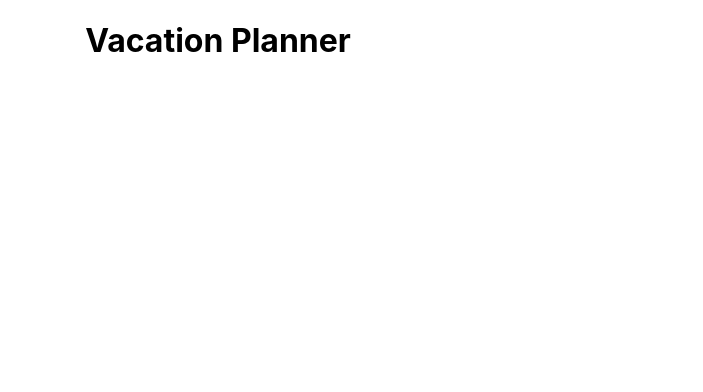
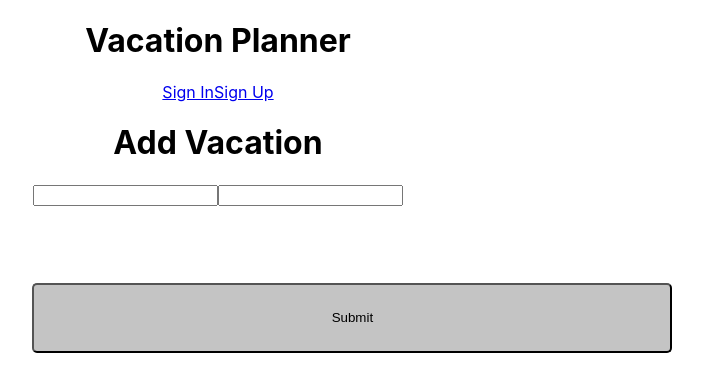
Before and after one commit to Vacation-Planner-Build-Week/Front-end, a React (Create React App) app in the folder vacation-planner/: page /addvacation in a window 1280 px wide. Shown: the top 392 px of the page, without its empty margins (422-1125 px from the left). Built offline with nearby package versions, Linux system fonts and the light colour scheme.

Commit message:
adding the app, login, and utilities worked on yesterday

```diff
--- a/vacation-planner/package.json
+++ b/vacation-planner/package.json
@@ -6,6 +6,7 @@
     "@testing-library/jest-dom": "^4.2.4",
     "@testing-library/react": "^9.3.2",
     "@testing-library/user-event": "^7.1.2",
+    "axios": "^0.19.2",
     "react": "^16.12.0",
     "react-dom": "^16.12.0",
     "react-router-dom": "^5.1.2",
--- a/vacation-planner/src/App.js
+++ b/vacation-planner/src/App.js
@@ -1,21 +1,108 @@
-import React from 'react';
+// Dependencies
+import React, { useState, useEffect } from 'react';
+import { Route, Link } from "react-router-dom";
+import { axiosWithAuth } from "./Components/Utilities/AxiosWithAuth";
 import './App.css';
-import {Route} from 'react-router-dom'
-import LogIn from './Components/React1/LogIn'
-import Dashboard from './Components/React1/Dashboard'
+
+// Components
+import LogIn from "./Components/React1/LogIn";
+// import Register from "./Components/React1/Register";
+import PrivateRoute from "./Components/Utilities/PrivateRoute";
+import AddVacation from "./Components/React2/AddVacation";
+import Dashboard from "./Components/React1/Dashboard";
 
 function App() {
-  return (
-    <div className="App">
-      <h1>Vacation Planner</h1>
-      <Dashboard />
 
-      <Route path = '/LogIn'>
-        <LogIn />
-      </Route>
+  const [userid, setUserid] = useState(0);
+  const [userdata, setUserdata] = useState([]);
+  const [vacations, setVacations] = useState([]);
 
-    </div>
-  );
+  useEffect(() => {
+    setUserid(localStorage.getItem("userid"));
+    if(localStorage.getItem("token")){
+      axiosWithAuth()
+      .get(`/users/${userid}/vacation`)
+      .then(response => {
+        console.log("Vacation Data: ", response.data)
+        setVacations(response.data);
+      })
+      .catch(error => console.log(error));
+
+      axiosWithAuth()
+      .get(`/users/${userid}/`)
+      .then(response => {
+        console.log("Users Data: ", response.data)
+        setUserdata(response.data);
+      })
+      .catch(error => console.log(error))
+    }
+  }, [userid])
+
+  const signOut = () => {
+    localStorage.removeItem("token");
+    localStorage.removeItem("userid");
+    setUserid(0);
+  };
+
+  if(!userdata) return null
+  else if(userdata){
+
+    return (
+      <div className="App">
+        <h1>Vacation Planner</h1>
+        <nav className="nav">
+          <div className="nav-links">
+            {!localStorage.getItem("token") && <Link to="/login/">Sign In</Link>}
+            {!localStorage.getItem("token") && <Link to="/signup/">Sign Up</Link>}
+            {localStorage.getItem("token") && (<Link to="/dashboard/">Dashboard</Link>)}
+            {localStorage.getItem("token") && (<Link to="/addvacation/">Add Vacation</Link>)}
+            {localStorage.getItem("token") && (<Link to="/login/" onClick={signOut}>Sign Out</Link>)}
+          </div>
+        </nav>
+        <Route
+          exact path="/"
+          render={props => (
+            <LogIn {...props}
+              setUserid={setUserid} />
+            )}
+        />
+        <Route
+          path="/login/"
+          render={props =>
+            <LogIn {...props}
+              setUserid={setUserid} />
+            }
+        />
+        {/* <Route
+          path="/signup/"
+          render={props =>
+            <Register {...props} />
+          }
+        /> */}
+        <Route
+          path="/addvacation/"
+          component={props => (
+            <AddVacation {...props}
+              userid={userid}
+              setUserid={setUserid}
+              setVacations={setVacations} />
+            )}
+        />
+        <PrivateRoute
+          path="/dashboard/"
+          component={props => (
+            <Dashboard {...props}
+              userid={userid}
+              setUserid={setUserid}
+              setVacations={setVacations}
+              vacations={vacations}
+              userdata={userdata}
+              setUserdata={setUserdata} />
+            )}
+        />
+      </div>
+    )
+  }
 }
 
 export default App;
--- a/vacation-planner/src/Components/React1/LogIn.js
+++ b/vacation-planner/src/Components/React1/LogIn.js
@@ -1,54 +1,64 @@
 import React, {useState} from "react";
+import { axiosWithAuth } from "../Utilities/AxiosWithAuth";
 
 
-const LogIn = () => {
+const LogIn = (props) => {
 
 //set up the initial state
     const [user, setUser] = useState({
-        login:"",
-        password: ""
+        user_name:"",
+        user_password: ""
     })
 
 //onChange handler
     const handleChanges = (e) =>{
-    setUser({[e.target.name]:e.target.value})
+        setUser({
+            ...user,
+            [e.target.name]:e.target.value
+        })
     }
 
 // submitForm
     const submitForm = (e) =>{
-    e.preventDefault();
-    setUser({login:"", password: ""})
+        e.preventDefault();
+        console.log("Submitting", user)
+        axiosWithAuth()
+        .post("https://vacation-planner-2020.herokuapp.com/api/auth/login", user)
+        .then(response => {
+            console.log("Success", response);
+            localStorage.setItem("token", response.data.token)
+            localStorage.setItem("userid", response.data.id)
+            props.setUserid(response.data.id)
+            props.history.push("/dashboard")
+        })
+        .catch(error => console.log(error.response));
 
     }
 
     return (
         <div>
+            <h1>Sign In</h1>
             <form className = "form" onSubmit ={submitForm}>
-
-                <label htmlFor = "login">LogIn</label>
+                <label htmlFor = "login">Username</label>
                 <input class ="input"
-                id = "login"
-                type = "text"
-                name ="login"
-                onChange = {handleChanges}
-                placeholder = "userName"
-                value = {user.user_name}
+                    id="username"
+                    type="text"
+                    name="user_name"
+                    onChange={handleChanges}
+                    placeholder="userName"
+                    value={user.user_name}
                 />
-
-
-                <label htmlFor = "password">Password</label>
-                <input class ="input"
-                id = "password"
-                type ="password"
-                name = "password"
-                onChange = {handleChanges}
-                placeholder = "password"
-                value = {user.user_password}
+                <label htmlFor="password">Password</label>
+                <input class="input"
+                    id="password"
+                    type="password"
+                    name="user_password"
+                    onChange={handleChanges}
+                    placeholder="password"
+                    value={user.user_password}
                 />
                 <button type ="submit">Submit</button>
-
             </form>
-
         </div>
     )
 }
--- /dev/null
+++ b/vacation-planner/src/Components/React2/AddVacation.js
@@ -0,0 +1,72 @@
+import React, { useState } from "react";
+import { axiosWithAuth } from "../Utilities/AxiosWithAuth";
+
+const AddVacation = (props) => {
+    const [ vacation, setVacation ] = useState({
+        vacation_name: "",
+        vacation_description: ""
+    });
+
+    const handleChanges = e => {
+        let value = e.target.value;
+        setVacation({
+            ...vacation,
+            [e.target.name]: value
+        });
+    };
+
+    const handleSubmit = e => {
+        e.preventDefault();
+        console.log(vacation)
+        console.log(props.userid)
+        axiosWithAuth()
+        .post(`/users/${props.userid}/vacations`, vacation)
+        .then(response => {
+            console.log(response)
+            props.history.push("/dashboard/");
+            axiosWithAuth()
+            .get(`users/${props.userid}/vacations`)
+            .then(response => {
+                console.log(response)
+                props.setVacation(response.data)
+            })
+            .catch(error => console.log(error))
+        })
+        .catch(error => {
+            console.log("Data was not returned addVacation.js", error)
+            props.history.push("/dashboard/")
+        })
+        props.setUserid(props.userid)
+
+        setVacation({
+            ...vacation,
+            vacation_name: "",
+            vacation_description: ""
+        });
+    };
+
+    return (
+        <div>
+            <h1>Add Vacation</h1>
+            <form onSubmit={handleSubmit}>
+                <input
+                    name="name"
+                    type="text"
+                    value={vacation.vacation_name}
+                    onChange={handleChanges}
+                    required
+                />
+                <input
+                    name="description"
+                    type="text"
+                    value={vacation.vacation_description}
+                    onChange={handleChanges}
+                    required
+                />
+                <button>Submit</button>
+            </form>
+        </div>
+    );
+};
+
+export default AddVacation;
--- a/vacation-planner/src/Components/Utilities/AxiosWithAuth.js
+++ b/vacation-planner/src/Components/Utilities/AxiosWithAuth.js
@@ -0,0 +1,12 @@
+import axios from "axios";
+
+export const axiosWithAuth = () => {
+  const token = localStorage.getItem("token");
+
+  return axios.create({
+    baseURL: "https://vacation-planner-2020.herokuapp.com/api/",
+    headers: {
+      Authorization: token
+    }
+  });
+};
--- a/vacation-planner/src/Components/Utilities/PrivateRoute.js
+++ b/vacation-planner/src/Components/Utilities/PrivateRoute.js
@@ -0,0 +1,19 @@
+import React from "react";
+import { Route, Redirect } from "react-router-dom";
+
+const PrivateRoute = ({ component: Component, ...rest }) => {
+  return (
+    <Route
+      {...rest}
+      render={props => {
+        if (localStorage.getItem("token")) {
+          return <Component {...props} />;
+        } else {
+          return <Redirect to="/signin" />;
+        }
+      }}
+    />
+  );
+};
+
+export default PrivateRoute;
```
Also changed, not shown: 1 other file (tests, documents, lock files or other folders).
